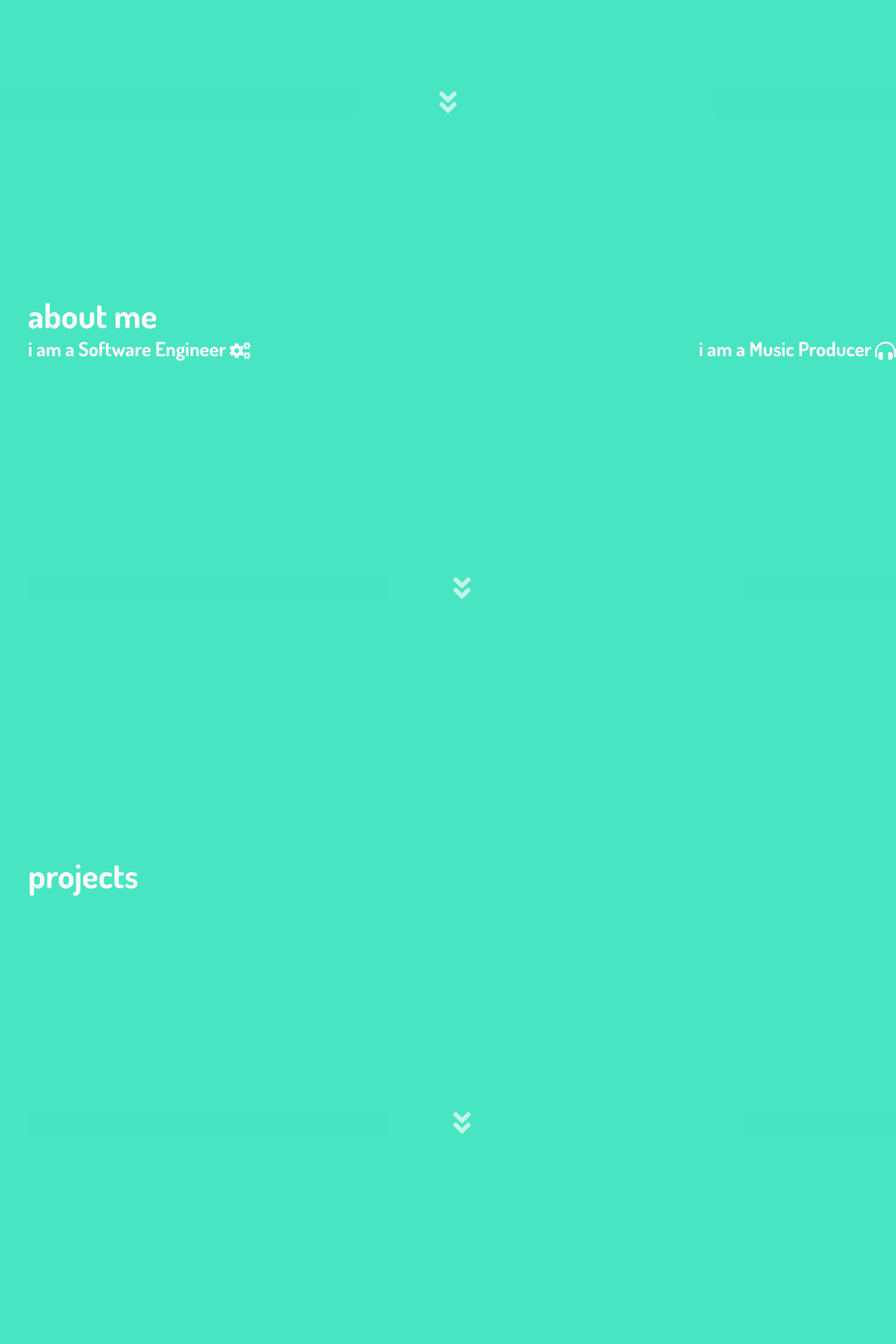
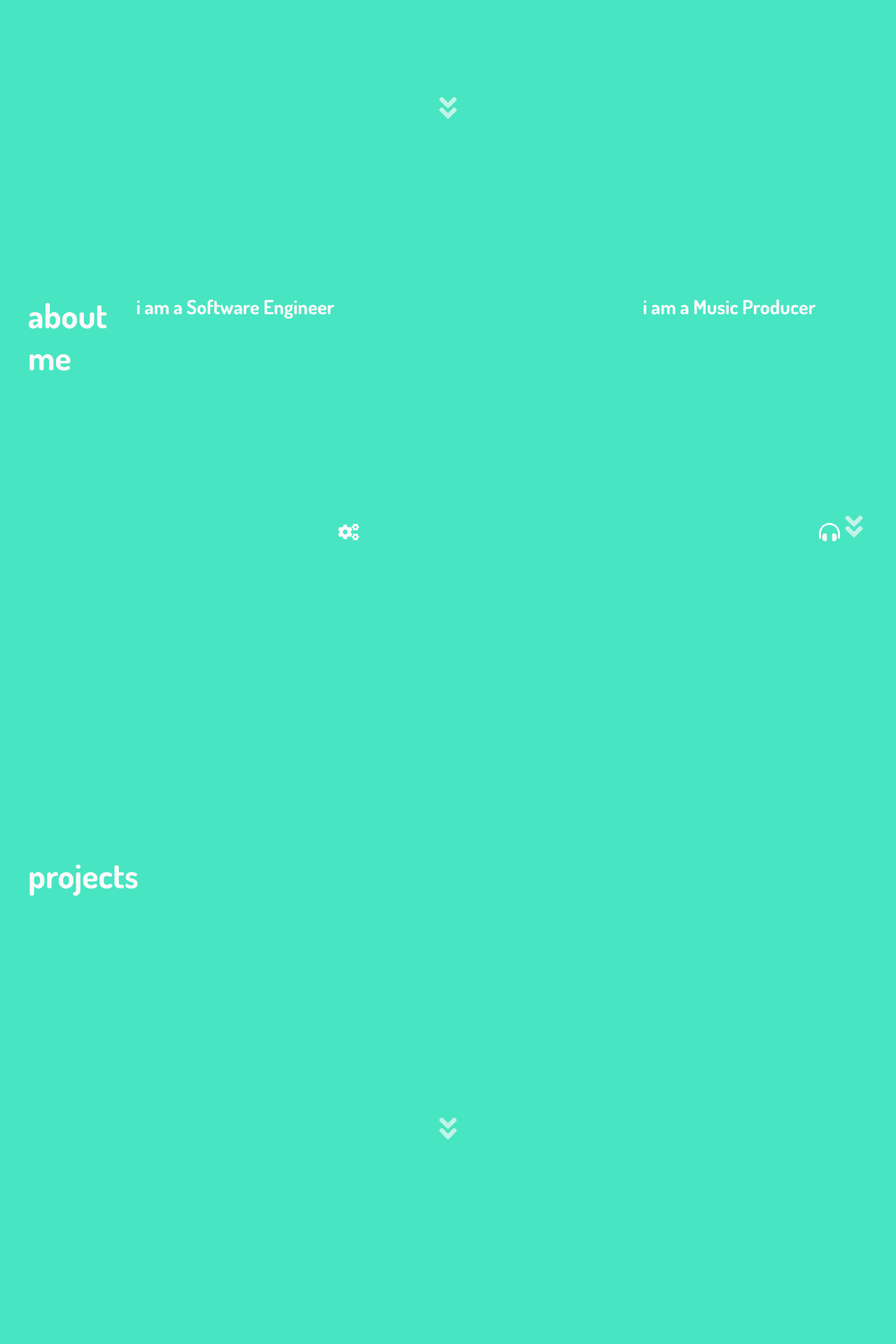
Before and after one commit to IamDgrant/portfoliosite, a React (Create React App) app: page / in a window 1280 px wide. Shown: the part 620-2540 px from the top of the page at 70% size. Built offline with nearby package versions, Linux system fonts and the light colour scheme.

Commit message:
added nav up and down buttons

```diff
--- a/package.json
+++ b/package.json
@@ -8,6 +8,7 @@
     "@testing-library/user-event": "^12.8.3",
     "react": "^17.0.2",
     "react-dom": "^17.0.2",
+    "react-hamburger-menu": "^1.2.1",
     "react-scripts": "4.0.3"
   },
   "scripts": {
--- a/src/components/Contacts.js
+++ b/src/components/Contacts.js
@@ -1,9 +1,10 @@
 import React from "react";
+import upBtn from "../assets/angle-double-up-solid.svg";
 
-const Contact = () => {
+const Contact = ({ handleHomeClick }) => {
   return (
     <>
-    <div className="title-container">contact</div>
+      <div className="title-container">contact</div>
       <div className="profile-links-container">
         i am on{" "}
         <div className="linkedin-highlight">
@@ -28,6 +29,26 @@ const Contact = () => {
           </a>
         </div>
       </div>
+      <div className="scroll-to-contacts-container">
+        <button
+          onClick={handleHomeClick}
+          style={{
+            cursor: "pointer",
+            padding: "0",
+            border: "none",
+            background: "none",
+          }}
+        >
+          <img
+            src={upBtn}
+            alt="down arrow"
+            style={{
+              width: "40px",
+              height: "40px",
+            }}
+          />
+        </button>
+      </div>
     </>
   );
 };
--- a/src/components/Home.js
+++ b/src/components/Home.js
@@ -4,8 +4,6 @@ import Profile from "./Profile";
 import Contacts from "./Contacts";
 import Projects from "./Projects";
 import Technology from "./Technology";
-import downBtn from "../assets/angle-double-down-solid.svg";
-import upBtn from "../assets/angle-double-up-solid.svg";
 import "../index.css";
 
 const Home = () => {
@@ -15,19 +13,24 @@ const Home = () => {
   const contactsRef = useRef();
   const homeRef = useRef();
 
-  const handleProfileClick = () => {
+  const handleProfileClick = (e) => {
+    e.preventDefault();
     profileRef.current.scrollIntoView({ behavior: "smooth" });
   };
-  const handleProjectsClick = () => {
+  const handleProjectsClick = (e) => {
+    e.preventDefault();
     projectsRef.current.scrollIntoView({ behavior: "smooth" });
   };
-  const handleTechnologyClick = () => {
+  const handleTechnologyClick = (e) => {
+    e.preventDefault();
     technologyRef.current.scrollIntoView({ behavior: "smooth" });
   };
-  const handleContactsClick = () => {
+  const handleContactsClick = (e) => {
+    e.preventDefault();
     contactsRef.current.scrollIntoView({ behavior: "smooth" });
   };
-  const handleHomeClick = () => {
+  const handleHomeClick = (e) => {
+    e.preventDefault();
     homeRef.current.scrollIntoView({ behavior: "smooth" });
   };
 
@@ -35,54 +38,14 @@ const Home = () => {
     <>
       <div className="main-container">
         <div className="main-container-logo" ref={homeRef}>
-          <Logo />
-          <div className="scroll-to-btn-container">
-            <button
-              onClick={handleProfileClick}
-              style={{
-                cursor: "pointer",
-                padding: "0",
-                border: "none",
-                background: "none",
-              }}
-            >
-              <img
-                src={downBtn}
-                alt="down arrow"
-                style={{
-                  width: "40px",
-                  height: "40px",
-                }}
-              />
-            </button>
-          </div>
+          <Logo handleProfileClick={handleProfileClick} />
         </div>
         <div className="main-container-profile" ref={profileRef}>
-          <Profile />
-          <div className="scroll-to-btn-container">
-            <button
-              onClick={handleProjectsClick}
-              style={{
-                cursor: "pointer",
-                padding: "0",
-                border: "none",
-                background: "none",
-              }}
-            >
-              <img
-                src={downBtn}
-                alt="down arrow"
-                style={{
-                  width: "40px",
-                  height: "40px",
-                }}
-              />
-            </button>
-          </div>
+          <Profile handleProjectsClick={handleProjectsClick} />
         </div>
         <div className="main-container-projects" ref={projectsRef}>
-          <Projects />
-          <div className="scroll-to-btn-container">
+          <Projects handleTechnologyClick={handleTechnologyClick} />
+          {/* <div className="scroll-to-technology-container">
             <button
               onClick={handleTechnologyClick}
               style={{
@@ -101,11 +64,11 @@ const Home = () => {
                 }}
               />
             </button>
-          </div>
+          </div> */}
         </div>
         <div className="main-container-technology" ref={technologyRef}>
-          <Technology />
-          <div className="scroll-to-btn-container">
+          <Technology handleContactsClick={handleContactsClick} />
+          {/* <div className="scroll-to-contacts-container">
             <button
               onClick={handleContactsClick}
               style={{
@@ -124,11 +87,11 @@ const Home = () => {
                 }}
               />
             </button>
-          </div>
+          </div> */}
         </div>
         <div className="main-container-contacts" ref={contactsRef}>
-          <Contacts />
-          <div className="scroll-to-btn-container">
+          <Contacts handleHomeClick={handleHomeClick} />
+          {/* <div className="scroll-to-btn-container">
             <button
               onClick={handleHomeClick}
               style={{
@@ -147,7 +110,7 @@ const Home = () => {
                 }}
               />
             </button>
-          </div>
+          </div> */}
         </div>
       </div>
     </>
--- a/src/components/Logo.js
+++ b/src/components/Logo.js
@@ -1,10 +1,31 @@
 import React from "react";
+import downBtn from "../assets/angle-double-down-solid.svg";
 
-const Logo = () => {
+const Logo = ({ handleProfileClick }) => {
   return (
     <>
       <div className="logo-container">
         <div className="dgrant">i am D. Grant</div>
+        <div className="scroll-to-profile-container">
+          <button
+            onClick={handleProfileClick}
+            style={{
+              cursor: "pointer",
+              padding: "0",
+              border: "none",
+              background: "none",
+            }}
+          >
+            <img
+              src={downBtn}
+              alt="down arrow"
+              style={{
+                width: "40px",
+                height: "40px",
+              }}
+            />
+          </button>
+        </div>
       </div>
     </>
   );
--- a/src/components/Profile.js
+++ b/src/components/Profile.js
@@ -1,8 +1,9 @@
 import React from "react";
+import downBtn from "../assets/angle-double-down-solid.svg";
 import cogs from "../assets/cogs-solid.svg";
 import headphones from "../assets/headphones-alt-solid.svg";
 
-const Profile = () => {
+const Profile = ({ handleProjectsClick }) => {
   return (
     <div className="profile-container">
       <div className="title-container">about me</div>
@@ -28,6 +29,26 @@ const Profile = () => {
           </div>
         </div>
       </div>
+      <div className="scroll-to-profile-container">
+        <button
+          onClick={handleProjectsClick}
+          style={{
+            cursor: "pointer",
+            padding: "0",
+            border: "none",
+            background: "none",
+          }}
+        >
+          <img
+            src={downBtn}
+            alt="down arrow"
+            style={{
+              width: "40px",
+              height: "40px",
+            }}
+          />
+        </button>
+      </div>
     </div>
   );
 };
--- a/src/components/Projects.js
+++ b/src/components/Projects.js
@@ -1,9 +1,30 @@
 import React from "react";
+import downBtn from "../assets/angle-double-down-solid.svg";
 
-const Projects = () => {
+const Projects = ({ handleTechnologyClick }) => {
   return (
     <>
       <div className="title-container">projects</div>
+      <div className="scroll-to-technology-container">
+        <button
+          onClick={handleTechnologyClick}
+          style={{
+            cursor: "pointer",
+            padding: "0",
+            border: "none",
+            background: "none",
+          }}
+        >
+          <img
+            src={downBtn}
+            alt="down arrow"
+            style={{
+              width: "40px",
+              height: "40px",
+            }}
+          />
+        </button>
+      </div>
     </>
   );
 };
--- a/src/components/Technology.js
+++ b/src/components/Technology.js
@@ -1,9 +1,30 @@
 import React from "react";
+import downBtn from "../assets/angle-double-down-solid.svg";
 
-const Technology = () => {
+const Technology = ({handleContactsClick}) => {
   return (
     <>
       <div className="title-container">technology</div>
+      <div className="scroll-to-contacts-container">
+        <button
+          onClick={handleContactsClick}
+          style={{
+            cursor: "pointer",
+            padding: "0",
+            border: "none",
+            background: "none",
+          }}
+        >
+          <img
+            src={downBtn}
+            alt="down arrow"
+            style={{
+              width: "40px",
+              height: "40px",
+            }}
+          />
+        </button>
+      </div>
     </>
   );
 };
--- a/src/index.css
+++ b/src/index.css
@@ -2,6 +2,10 @@
   margin: 0;
   padding: 0;
   background: #48e5c2;
+}
+
+body {
+  text-rendering: optimizeLegibility;
 }
 
 a {
@@ -30,10 +34,33 @@ a {
   }
 }
 
-.scroll-to-btn-container {
+.scroll-to-profile-container {
   display: flex;
   justify-content: center;
-  margin-top: 38vh;
+  margin-top: 39vh;
+  /* position: relative;
+  top: 0px; */
+  animation: blinker 2s linear infinite;
+}
+
+.scroll-to-projects-container {
+  display: flex;
+  justify-content: center;
+  margin-top: 39vh;
+  animation: blinker 2s linear infinite;
+}
+
+.scroll-to-technology-container {
+  display: flex;
+  justify-content: center;
+  margin-top: 39vh;
+  animation: blinker 2s linear infinite;
+}
+
+.scroll-to-contacts-container {
+  display: flex;
+  justify-content: center;
+  margin-top: 39vh;
   animation: blinker 2s linear infinite;
 }
 
@@ -43,13 +70,16 @@ a {
   }
 }
 
-.main-container-profile {
+.main-container-profile,
+.main-container-projects,
+.main-container-technology,
+.main-container-contacts {
   min-height: 100%;
-  padding: 0vh 0vh 0vh 5vh;
+  padding: 0vh 5vh 0vh 5vh;
   animation: fade 0.9s ease-in;
 }
 
-.main-container-projects {
+/* .main-container-projects {
   min-height: 100%;
   padding: 0vh 0vh 0vh 5vh;
   animation: fade 0.9s ease-in;
@@ -65,7 +95,7 @@ a {
   min-height: 100%;
   padding: 0vh 0vh 0vh 5vh;
   animation: fade 0.9s ease-in;
-}
+} */
 
 .logo-container,
 .period {
@@ -82,6 +112,8 @@ a {
 }
 
 .profile-container {
+  display: flex;
+  justify-content: center;
   width: 100%;
   font-family: "Dosis", sans-serif;
   font-weight: 700;
@@ -161,3 +193,14 @@ a {
   align-items: flex-end;
   margin-left: 5px;
 }
+
+.logo-container {
+  display: flex;
+  flex-direction: column;
+  justify-content: center;
+}
+
+.dgrant {
+  display: flex;
+  justify-content: center;
+}
```
Also changed, not shown: src/assets/angle-double-up-solid.svg, 1 other file (tests, documents, lock files or other folders).
